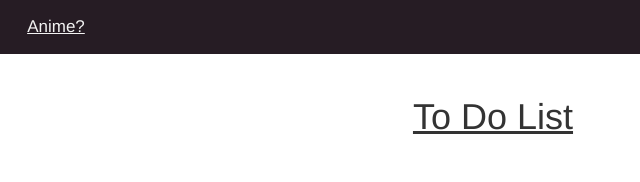
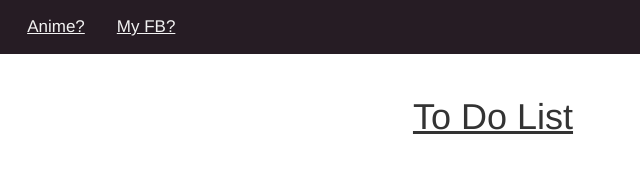
Before and after one commit to ram170/ToDoList, a plain HTML site: page index.html in a window 1280 px wide. Shown: the top 182 px of the page, 138-778 px from the left. Drawn offline with nearby package versions, Linux system fonts and the light colour scheme.

Commit message:
Update index.html

```diff
--- a/index.html
+++ b/index.html
@@ -85,6 +85,7 @@
             <a href="https://ram170.github.io/" target="_blank" >Sup!</a>
             <a href="https://www.youtube.com/watch?v=CMX2lPum_pg" target="_blank">Song?</a>
             <a href="https://images5.alphacoders.com/764/thumb-350-764296.png" target="_blank">Anime?</a>
+            <a href="https://www.facebook.com/sriramr3flex" target="_blank">My FB?</a>
     </div>
     <h1 id="Align"><u>To Do List</u></h1>
     <div class="main">
```
